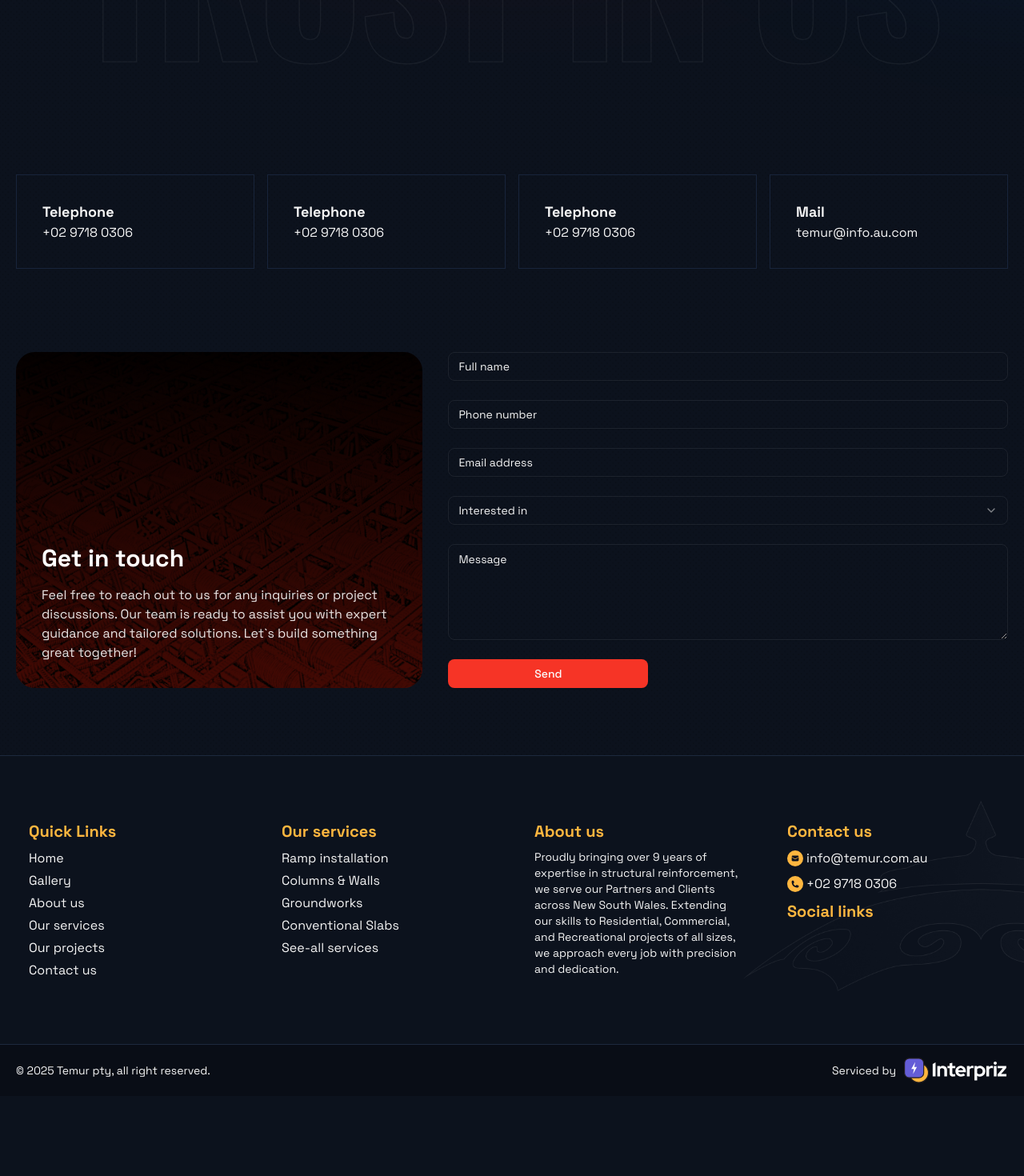
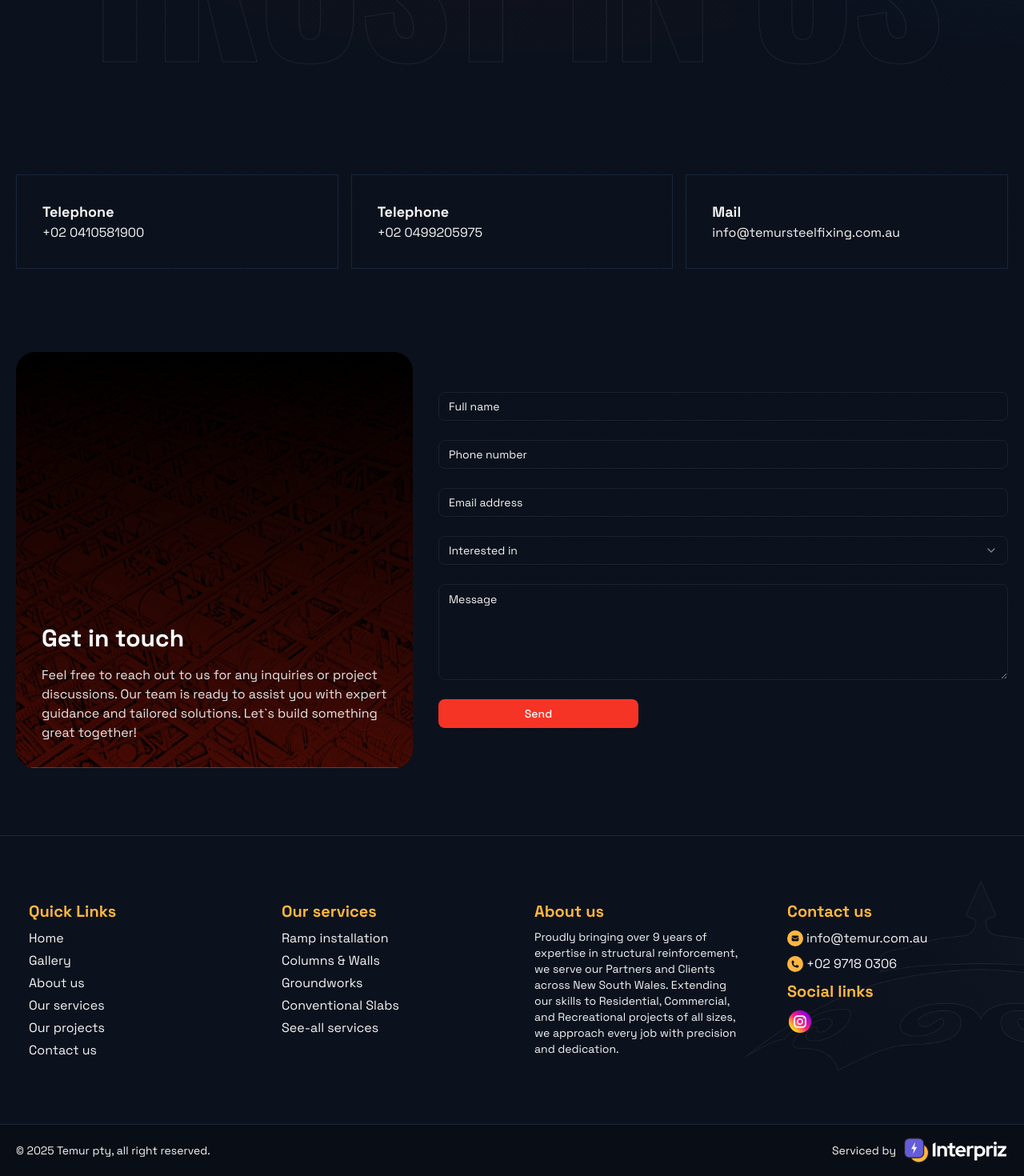
Before and after one commit to Mattbillion/temur_pty, a Next.js app: page /contact-us in a window 1280 px wide. Shown: the part 422-1892 px from the top of the page at 80% size. Before the commit the page ends 1792 px from the top, so only its background shows below. Built offline with nearby package versions, Linux system fonts and the light colour scheme.

Commit message:
big-respect-to-dashi-homie

```diff
--- a/src/app/contact-us/page.tsx
+++ b/src/app/contact-us/page.tsx
@@ -7,7 +7,7 @@ export default function Page() {
     <div className="w-full">
       <HeroSection />
       <motion.div
-        className="text-secondary container grid gap-4 md:grid-cols-4"
+        className="text-secondary container grid gap-4 md:grid-cols-3"
         initial={{
           opacity: 0,
           y: -32,
@@ -15,24 +15,20 @@ export default function Page() {
         animate={{
           opacity: 1,
           y: 0,
-          transition: { duration: 0.6, type: "linear" },
+          transition: { duration: 1.2, type: "spring", delay: 0.2 },
         }}
       >
-        <div className="border border-[#18243A] p-8">
+        <div className="cursor-pointer border border-[#18243A] p-8">
           <h4 className="text-lg font-bold"> Telephone</h4>
-          <p>+02 9718 0306</p>
+          <p>+02 0410581900</p>
         </div>
-        <div className="border border-[#18243A] p-8">
+        <div className="cursor-pointer border border-[#18243A] p-8">
           <h4 className="text-lg font-bold"> Telephone</h4>
-          <p>+02 9718 0306</p>
+          <p>+02 0499205975</p>
         </div>
-        <div className="border border-[#18243A] p-8">
-          <h4 className="text-lg font-bold"> Telephone</h4>
-          <p>+02 9718 0306</p>
-        </div>
-        <div className="border border-[#18243A] p-8">
+        <div className="cursor-pointer border border-[#18243A] p-8">
           <h4 className="text-lg font-bold">Mail</h4>
-          <p>temur@info.au.com</p>
+          <p>info@temursteelfixing.com.au</p>
         </div>
       </motion.div>
       <GetInTouchSection />
--- a/src/app/gallery/client.tsx
+++ b/src/app/gallery/client.tsx
@@ -44,7 +44,7 @@ export default function GalleryClient({
   if (error) return null;
 
   return (
-    <div className="container mt-[256px] flex w-full flex-col max-md:mt-[100px]">
+    <div className="container flex w-full flex-col max-md:mt-[32px]">
       <GalleryFilter
         handleFilterChange={handleFilterChange}
         initialValue={tag}
--- a/src/app/gallery/page.tsx
+++ b/src/app/gallery/page.tsx
@@ -1,5 +1,6 @@
 import { CloudinaryAPIResponse } from "@/components/gallery/action";
 import GalleryClient from "@/app/gallery/client";
+import { HeroSection } from "@/app/gallery/_sections/hero-section";
 
 const LIMIT = 20;
 const domain =
@@ -24,6 +25,8 @@ export default async function GalleryPage({
   const data = (await res.json()) as CloudinaryAPIResponse;
 
   return (
+    <div>
+      <HeroSection />
       <GalleryClient
         limit={LIMIT}
         initialData={{
@@ -33,5 +36,6 @@ export default async function GalleryPage({
           },
         }}
       />
+    </div>
   );
 }
--- a/src/components/footer/index.tsx
+++ b/src/components/footer/index.tsx
@@ -108,10 +108,21 @@ export function Footer() {
                 })}
               </div>
             </div>
-            <div className="flex flex-col gap-2">
+            <div className="flex w-full flex-col gap-2">
               <h3 className="text-xl font-bold text-[#FFB63F]">
                 {socials.title}
               </h3>
+              <Link
+                href="https://www.instagram.com/temursteelfixing?igsh=MWE2M291aDF2ZmJ5Mw%3D%3D&utm_source=qr&fbclid=IwY2xjawIpS95leHRuA2FlbQIxMAABHXRfnSZnzIOHJMCHJxVyUg5_p7bwyak2_RpCG6u-71DDLAFgBX6DdCr57A_aem_k7tSpZrdmqWvv9N0oNe2jA"
+                className="relative flex h-8 w-8 cursor-pointer items-center"
+              >
+                <Image
+                  src="/icons/instagram.svg"
+                  alt="instagram"
+                  fill
+                  className="aspect-square object-contain"
+                />
+              </Link>
             </div>
           </div>
         </div>
--- a/src/components/hero-section/index.tsx
+++ b/src/components/hero-section/index.tsx
@@ -25,22 +25,33 @@ export function HeroSection({ wrapperClass, imgSrc }: HeroSectionPropsType) {
           />
         </div>
       )}
-      <motion.div
-        className="absolute flex flex-col items-center gap-2 p-4 md:py-6"
-        initial={{ opacity: 0, y: -32 }}
-        animate={{ opacity: 1, y: 0 }}
-        transition={{
-          duration: 1,
-        }}
-      >
-        <h1 className="text-secondary text-center text-[32px] font-bold sm:text-[40px] md:text-[72px]">
+      <motion.div className="absolute flex flex-col items-center gap-2 p-4 md:py-6">
+        <motion.h1
+          className="text-secondary text-center text-[32px] font-bold sm:text-[40px] md:text-[72px]"
+          initial={{ opacity: 0, y: -32 }}
+          animate={{ opacity: 1, y: 0 }}
+          transition={{
+            delay: 0.5,
+            duration: 1.2,
+            bounce: 0.2,
+          }}
+        >
           STEELFIXING YOU CAN TRUST
-        </h1>
-        <div className="md:bg-primary text-secondary rounded-md max-sm:max-w-[320px] max-sm:min-w-[280px] md:px-3 md:py-1 md:text-center md:text-lg">
+        </motion.h1>
+        <motion.div
+          className="md:bg-primary text-secondary rounded-md max-sm:max-w-[320px] max-sm:min-w-[280px] md:px-3 md:py-1 md:text-center md:text-lg"
+          initial={{ opacity: 0, y: 32 }}
+          animate={{ opacity: 1, y: 0 }}
+          transition={{
+            delay: 0.6,
+            duration: 1.2,
+            bounce: 0.2,
+          }}
+        >
           <h6 className="text-center">
             Reinforcement installation with expertise and reliability
           </h6>
-        </div>
+        </motion.div>
       </motion.div>
       \
       <DotLottieReact
--- a/src/components/sections/get-in-touch/index.tsx
+++ b/src/components/sections/get-in-touch/index.tsx
@@ -5,8 +5,8 @@ export default function GetInTouchSection() {
   return (
     <section className="py-16">
       <div className="container mx-auto">
-        <div className="flex flex-col gap-8 md:flex-row">
-          <div className="relative hidden overflow-hidden rounded-[24px] md:block md:w-[41%]">
+        <div className="flex flex-col gap-8 md:flex-row md:items-center">
+          <div className="relative hidden overflow-hidden rounded-[24px] md:block md:h-[520px] md:w-[40%]">
             <div className="absolute inset-0 z-10 flex flex-col justify-end bg-black/50 p-8">
               <h2 className="mb-4 text-3xl font-bold text-white">
                 Get in touch
```
Also changed, not shown: public/icons/instagram.svg (added). Lines whose indentation alone changed are shown as unchanged.
